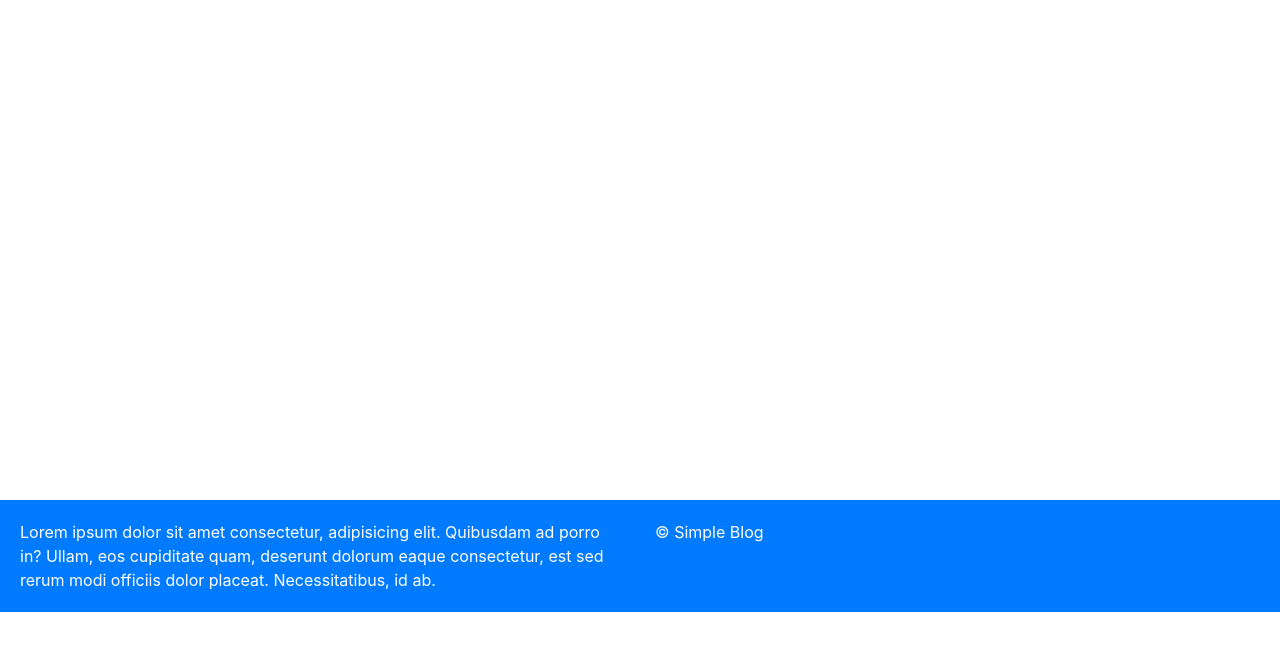
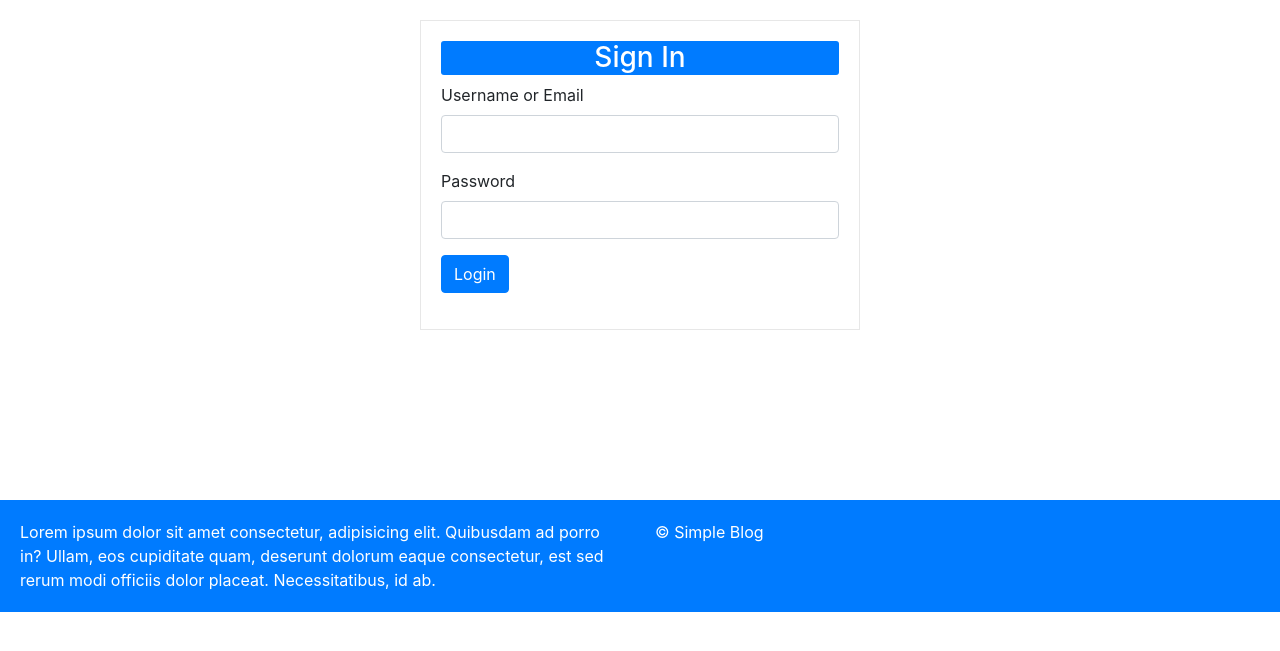
Before and after one commit to jod35/fun-blog, a Flask app: page /login in a window 1280 px wide. Shown: the part 82-733 px from the top of the page. Run offline with Flask 2, Linux system fonts and the light colour scheme; some libraries are stand-ins or nearby versions.

Commit message:
done with the login an signup page front-end

```diff
--- a/simple_blog/config.py
+++ b/simple_blog/config.py
@@ -1,6 +1,7 @@
 class Config:
+    my_pw="nathanoj35"
     SQLALCHEMY_TRACK_MODIFICATIONS=False
-    SQLALCHEMY_DATABASE_URI='mysql://jon:{}@localhost/simple'
+    SQLALCHEMY_DATABASE_URI='mysql://jon:{}@localhost/simple'.format(my_pw)
     SQLALCHEMY_ECHO=False
     SECRET_KEY='0043e3594ceb57e473b15e0b2c74e035e45a018533caddd8654a20b92a0f8f31'
     DEBUG=True
--- a/simple_blog/forms.py
+++ b/simple_blog/forms.py
@@ -8,3 +8,7 @@ class SignUpForm(FlaskForm):
     password=PasswordField("Password",validators=[DataRequired("Please fill in the field"),EqualTo("confirm","Passwords do not match")])
     confirm=PasswordField("Confirm Password",validators=[DataRequired()])
     submit=SubmitField("SignUp")
+class LoginForm(FlaskForm):
+    prompt=StringField("Username or Email",validators=[DataRequired()])
+    password=PasswordField("Password",validators=[DataRequired("Please fill in the field")])
+    submit=SubmitField("Login")
--- a/simple_blog/static/css/main.css
+++ b/simple_blog/static/css/main.css
@@ -5,6 +5,20 @@
 .container{
     min-height: 500px;
 }
+.form{
+    width: 40%;
+    margin: auto;
+    border: 1px rgba(0, 0, 0, 0.096) solid;
+    padding: 20px;
+}
+.head{
+    color: white;
+    text-align: center;
+    border-radius: 3px;
+}
+.main{
+    padding: 20px;
+}
 .error{
     color: red;
 }
--- a/simple_blog/templates/login.html
+++ b/simple_blog/templates/login.html
@@ -1,4 +1,19 @@
 {% extends 'base.html' %}
 {% block body %}
-
+    <div class="form">
+        <div class="head bg-primary">
+            <h3>Sign In</h3>
+        </div>
+        <div class="form-group">
+            {{ form.prompt.label }}
+            {{ form.prompt(class='form-control') }}
+        </div>
+        <div class="form-group">
+            {{ form.password.label }}
+            {{ form.password(class='form-control') }}
+        </div>
+        <div class="form-group">
+            {{ form.submit(class='btn btn-primary') }}
+        </div>
+    </div>
 {% endblock body %}
--- a/simple_blog/views.py
+++ b/simple_blog/views.py
@@ -1,14 +1,47 @@
-from . import app
-from flask import render_template
-from .forms import SignUpForm
+from . import app,db
+from flask import render_template,request,redirect,url_for,flash
+from werkzeug.security import generate_password_hash,check_password_hash
+from .forms import SignUpForm,LoginForm
+from .models import User
 
 @app.route('/')
 def index():
     return render_template('index.html')
 
-@app.route('/signup')
+@app.route('/signup',methods=['GET', 'POST'])
 def sign_up():
+
     form=SignUpForm()
+    if request.method == 'POST':
+        username=form.username.data
+        email=form.email.data
+        password=form.password.data
+        confirm=form.confirm.data
+        user_exists=User.query.filter_by(username=username).first()
+        email_taken=User.query.filter_by(email=email).first()
+
+        if user_exists:
+            flash("The username {} is already taken".format(username))
+            return redirect(url_for('sign_up'))
+
+        elif email_taken:
+            flash("The email is already used")
+            return redirect(url_for('sign_up'))
+
+        elif password != confirm:
+            flash("Passwords do not match!!")
+            return redirect(url_for('sign_up'))
+        else:
+            new_user=User(
+                username=username,
+                email=email,
+            )
+            db.session.add(new_user)
+            password_hash=generate_password_hash(password)
+            db.session.commit()
+            flash("{}, creation of your account has been successful. You can now login.")
+            return redirect(url_for('login'))
+
     context={
         'form':form
     }
@@ -16,7 +49,11 @@ def sign_up():
 
 @app.route('/login')
 def login():
-    return render_template('login.html')
+    form=LoginForm()
+    context={
+        'form':form
+    }
+    return render_template('login.html',**context)
 
 @app.route('/home')
 def home_page():
```
Also changed, not shown: simple_blog/templates/signup.html (+17 -1 lines), simple_blog/static/images/grid20.jpg (added).
